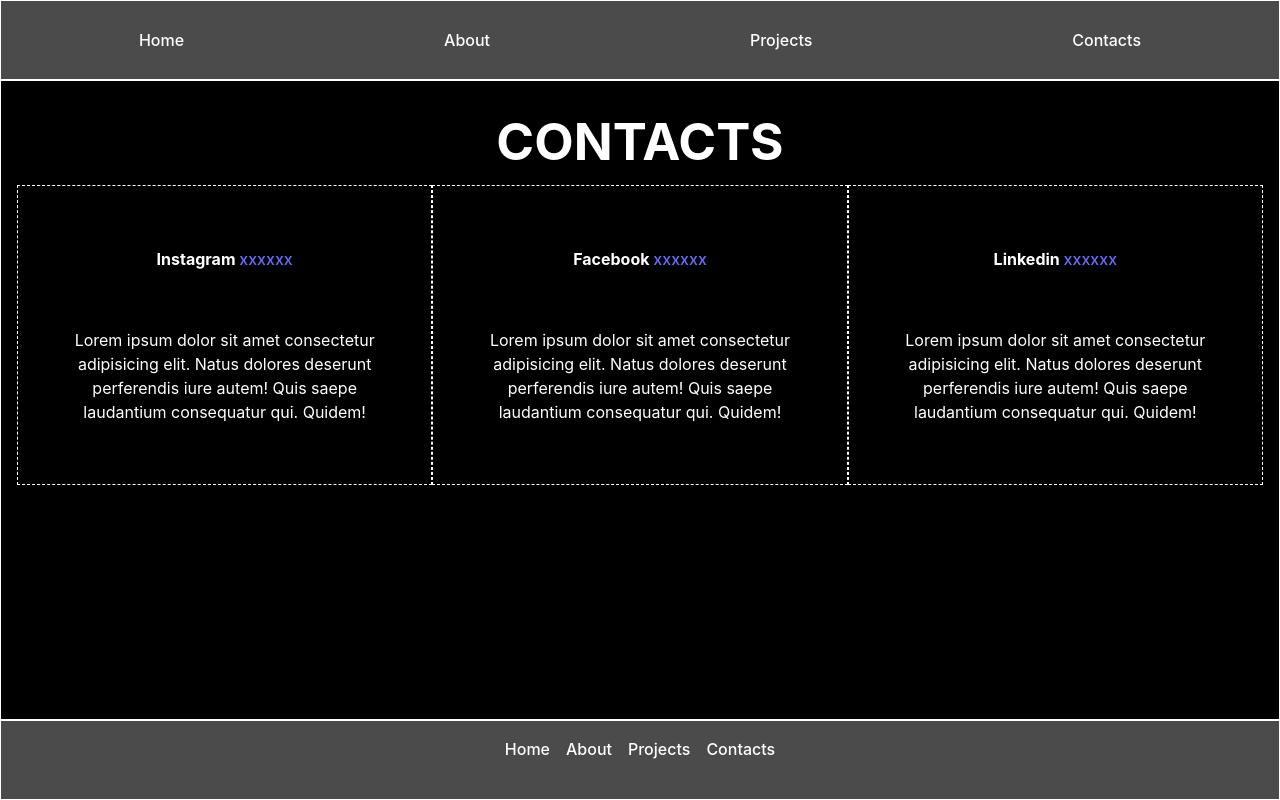
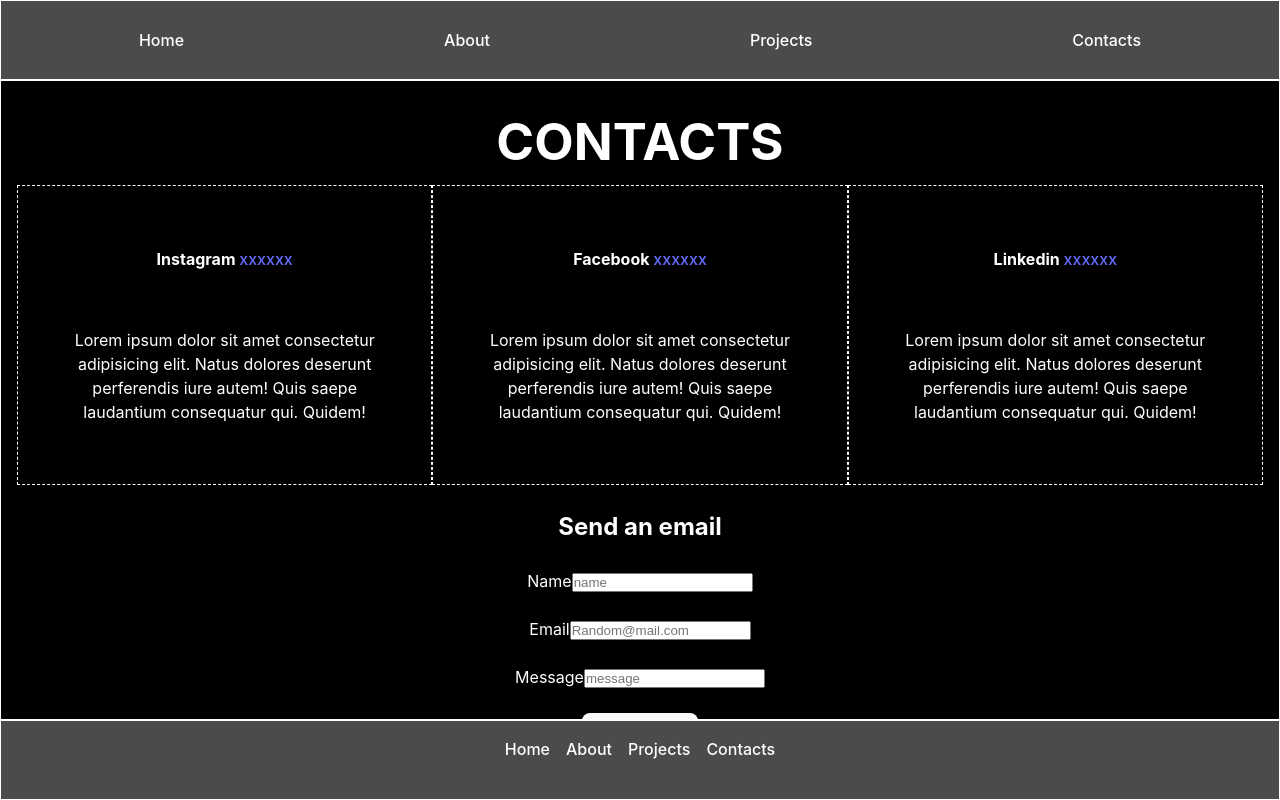
Before and after one commit to Lucaalex00/vite-boolfolio, a Vue app: page /contacts in a window 1280 px wide. Built offline with nearby package versions, Linux system fonts and the light colour scheme.

Commit message:
add form in AppContacts Commit

```diff
--- a/src/views/AppContacts.vue
+++ b/src/views/AppContacts.vue
@@ -1,7 +1,32 @@
 
 <script>
     export default {
-        name: 'AppContacts',
+    name: 'AppContacts',
+        data(){
+            return {
+                name: '',
+                email: '',
+                message: '',
+                loading: true,
+                base_api_url: 'http://127.0.0.1:8000',
+                base_posts_url: '/api/contacts',
+            }
+    },
+    methods: {
+        sendMessage() {
+            const data = {
+                name: this.name,
+                email: this.email,
+                message:this.message,
+            }
+                const apiUrl=`${this.base_api_url}${this.base_posts_url}`
+            axios.post(apiUrl,data).then(response => {
+                    console.log(response)
+            }).catch(err =>{
+                  console.log(err)
+                })
+            },
+        }
     }
 </script>
 
@@ -32,6 +57,31 @@
         <!-- /.row -->
     </div>
     <!-- /.container -->
+    <br>
+    <h2>Send an email</h2>
+    <br>
+    <form action="#" @submit.prevent=sendMessage()>
+        <div class="mb-3">
+            <label for="" class="form-label">Name</label>
+            <input type="text" class="form-control" name="name" id="name" aria-describedby="nameHelpId"
+                placeholder="name" v-model="name" />
+        </div>
+        <br>
+        <div class="mb-3">
+            <label for="" class="form-label">Email</label>
+            <input type="email" class="form-control" name="email" id="email" aria-describedby="emailHelpId"
+                placeholder="Random@mail.com" v-model="email" />
+        </div>
+        <br>
+        <div class="mb-3">
+            <label for="" class="form-label">Message</label>
+            <input type="text" class="form-control" name="message" id="message" aria-describedby="messageHelpId"
+                placeholder="message" v-model="message" />
+        </div>
+            <br>
+        <button type="submit">CONFIRM</button>
+    </form>
+
 </template>
 
 
```
